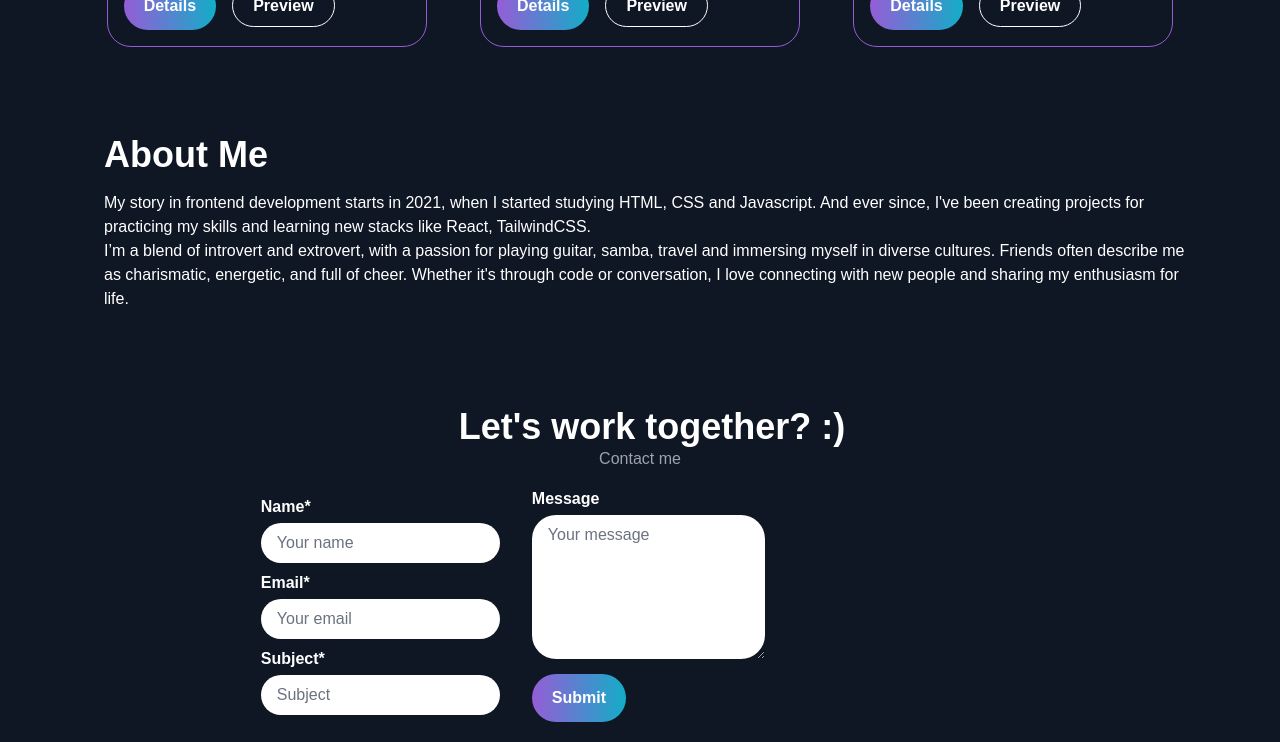
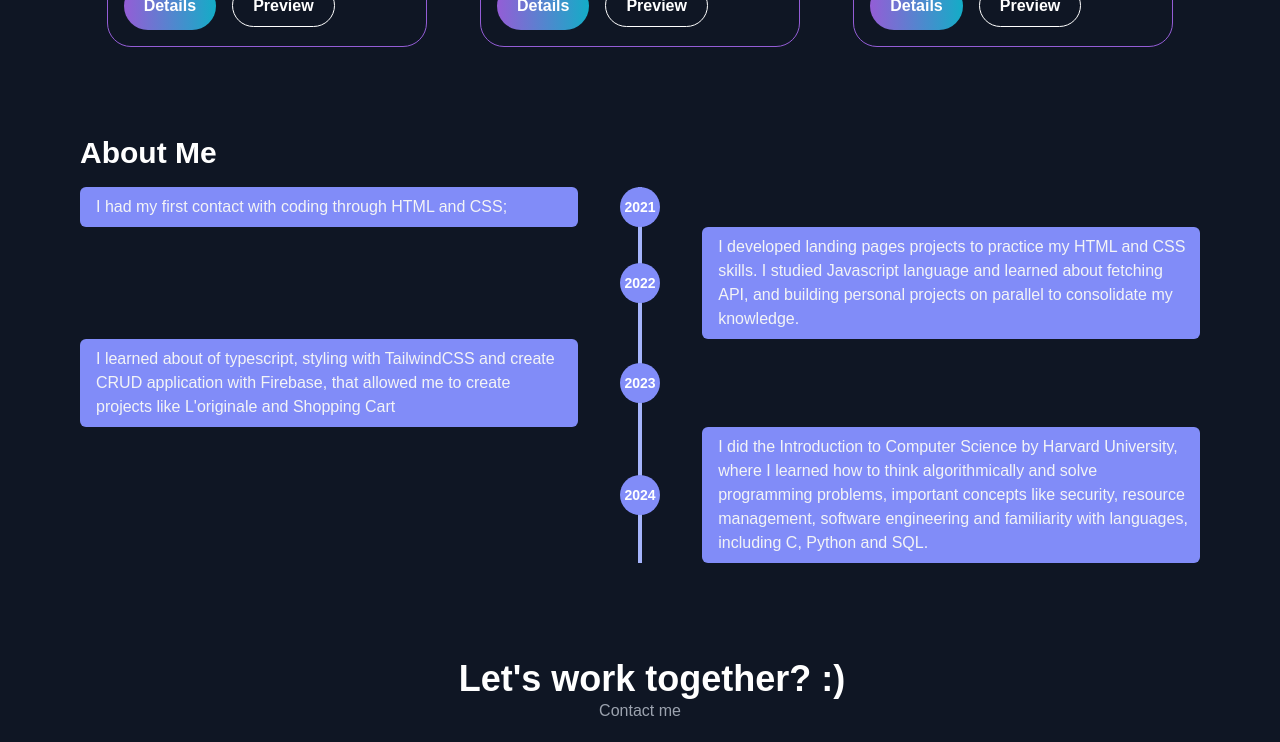
Before and after one commit to thawansilva/thawan, a React (Vite) app: page / in a window 1280 px wide. Shown: the part 1780-2522 px from the top of the page. Built offline with nearby package versions, Linux system fonts and the light colour scheme.

Commit message:
Adding a timeline of my career

```diff
--- a/src/components/Navbar.jsx
+++ b/src/components/Navbar.jsx
@@ -11,7 +11,7 @@ export default function Navbar({ aboutRef, projectRef, contactRef }) {
   };
 
   return (
-    <header className="sticky top-0 z-10 px-6 py-4 bg-black/[0.9] shadow-sm shadow-white/[0.4]">
+    <header className="sticky top-0 z-20 px-6 py-4 bg-black/[0.9] shadow-sm shadow-white/[0.4]">
       <div className="w-4/5 sm:w-1/2 mx-auto max-w-[400px]">
         <nav className="">
           <ul className="flex items-center justify-around gap-5 lg:gap-7">
--- a/src/routes/home/AboutMe.jsx
+++ b/src/routes/home/AboutMe.jsx
@@ -6,20 +6,90 @@ export function AboutMe({ aboutRef }) {
       <section ref={aboutRef}>
         <div className="container px-8 mx-auto lg:px-20">
           <div>
-            <h2 className="mb-4 text-2xl font-bold md:text-3xl lg:text-4xl xl:ml-6">
+            <h2 className="mb-4 text-2xl font-bold md:text-3xl lg:text-3xl">
               About Me
             </h2>
-            <p className="xl:ml-6">
-              My story in frontend development starts in 2021, when I started
-              studying HTML, CSS and Javascript. And ever since, I've been
-              creating projects for practicing my skills and learning new stacks
-              like React, TailwindCSS. <br /> I’m a blend of introvert and
+            <div className="flex items-center justify-center">
+              <div className="grid w-full grid-cols-9 max-w-7xl">
+                {/* Stack 1 */}
+                <div className="col-span-4 size-full">
+                  <div className="p-2 bg-indigo-400 rounded-md size-full md:pl-4">
+                    <p className="text-gray-100 sm:text-sm lg:text-base">
+                      I had my first contact with coding through HTML and CSS;
+                    </p>
+                  </div>
+                </div>
+                <div className="flex items-center justify-center col-span-1 size-full">
+                  <div className="w-1 h-full bg-indigo-300"></div>
+                  <div className="absolute z-10 flex items-center justify-center text-sm font-bold text-center text-white bg-indigo-400 rounded-full size-10">
+                    2021
+                  </div>
+                </div>
+                <div className="col-span-4 size-full"></div>
+                {/* Stack 2 */}
+                <div className="col-span-4 size-full"></div>
+                <div className="flex items-center justify-center col-span-1 size-full">
+                  <div className="w-1 h-full bg-indigo-300"></div>
+                  <div className="absolute z-10 flex items-center justify-center text-sm font-bold text-center text-white bg-indigo-400 rounded-full size-10">
+                    2022
+                  </div>
+                </div>
+                <div className="col-span-4 size-full">
+                  <div className="p-2 bg-indigo-400 rounded-md size-full md:pl-4">
+                    <p className="text-gray-100 sm:text-sm lg:text-base">
+                      I developed landing pages projects to practice my HTML and
+                      CSS skills. I studied Javascript language and learned
+                      about fetching API, and building personal projects on
+                      parallel to consolidate my knowledge.
+                    </p>
+                  </div>
+                </div>
+                {/* Stack 3 */}
+                <div className="col-span-4 size-full">
+                  <div className="p-2 bg-indigo-400 rounded-md size-full md:pl-4">
+                    <p className="text-gray-100 sm:text-sm lg:text-base">
+                      I learned about of typescript, styling with TailwindCSS
+                      and create CRUD application with Firebase, that allowed me
+                      to create projects like L'originale and Shopping Cart
+                    </p>
+                  </div>
+                </div>
+                <div className="flex items-center justify-center col-span-1 size-full">
+                  <div className="w-1 h-full bg-indigo-300"></div>
+                  <div className="absolute z-10 flex items-center justify-center text-sm font-bold text-center text-white bg-indigo-400 rounded-full size-10">
+                    2023
+                  </div>
+                </div>
+                <div className="col-span-4 size-full"></div>
+                {/* Stack 4 */}
+                <div className="col-span-4 size-full"></div>
+                <div className="flex items-center justify-center col-span-1 size-full">
+                  <div className="w-1 h-full bg-indigo-300"></div>
+                  <div className="absolute z-10 flex items-center justify-center text-sm font-bold text-center text-white bg-indigo-400 rounded-full size-10">
+                    2024
+                  </div>
+                </div>
+                <div className="col-span-4 size-full">
+                  <div className="p-2 bg-indigo-400 rounded-md size-full md:pl-4">
+                    <p className="text-gray-100 sm:text-sm lg:text-base">
+                      I did the Introduction to Computer Science by Harvard
+                      University, where I learned how to think algorithmically
+                      and solve programming problems, important concepts like
+                      security, resource management, software engineering and
+                      familiarity with languages, including C, Python and SQL.
+                    </p>
+                  </div>
+                </div>
+              </div>
+            </div>
+            {/* <p className="xl:ml-6">
+              My story in frontend development starts in 2021, I’m a blend of introvert and
               extrovert, with a passion for playing guitar, samba, travel and
               immersing myself in diverse cultures. Friends often describe me as
               charismatic, energetic, and full of cheer. Whether it's through
               code or conversation, I love connecting with new people and
               sharing my enthusiasm for life.
-            </p>
+            </p> */}
           </div>
         </div>
       </section>
```
